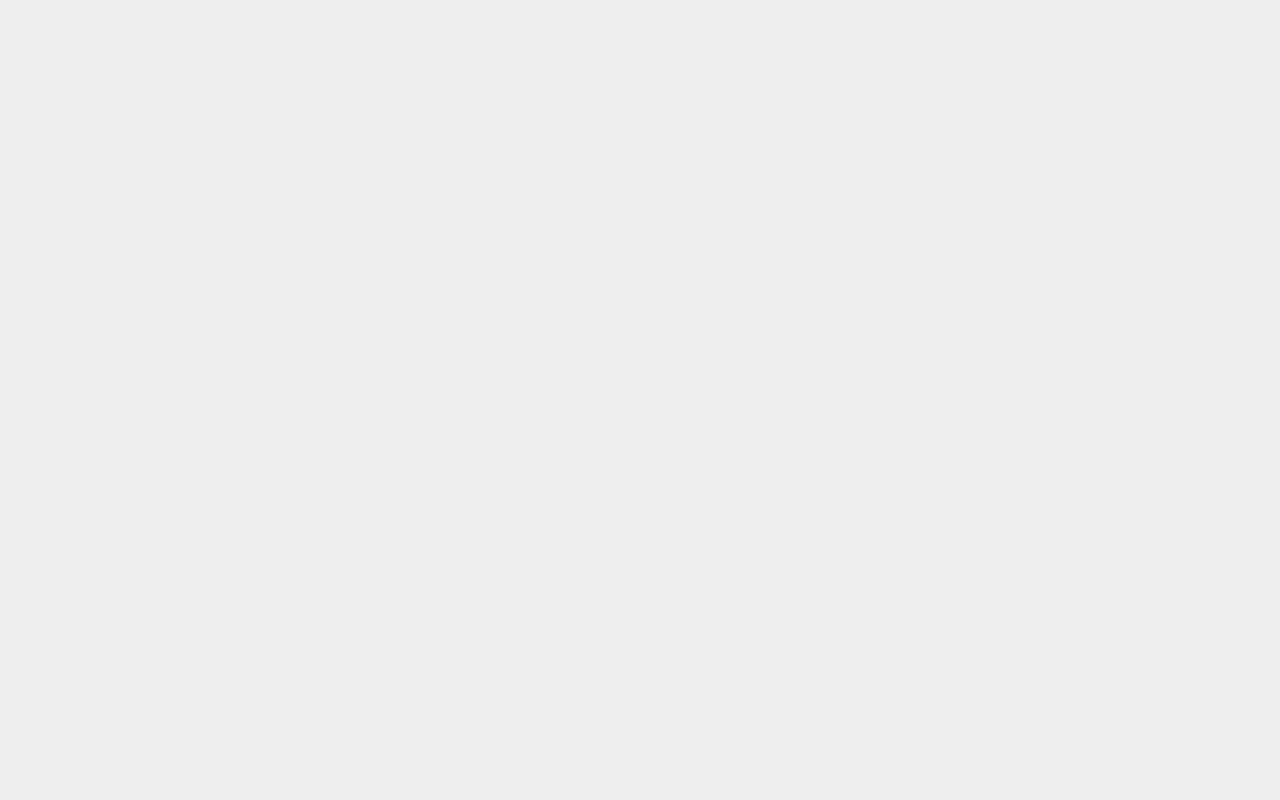
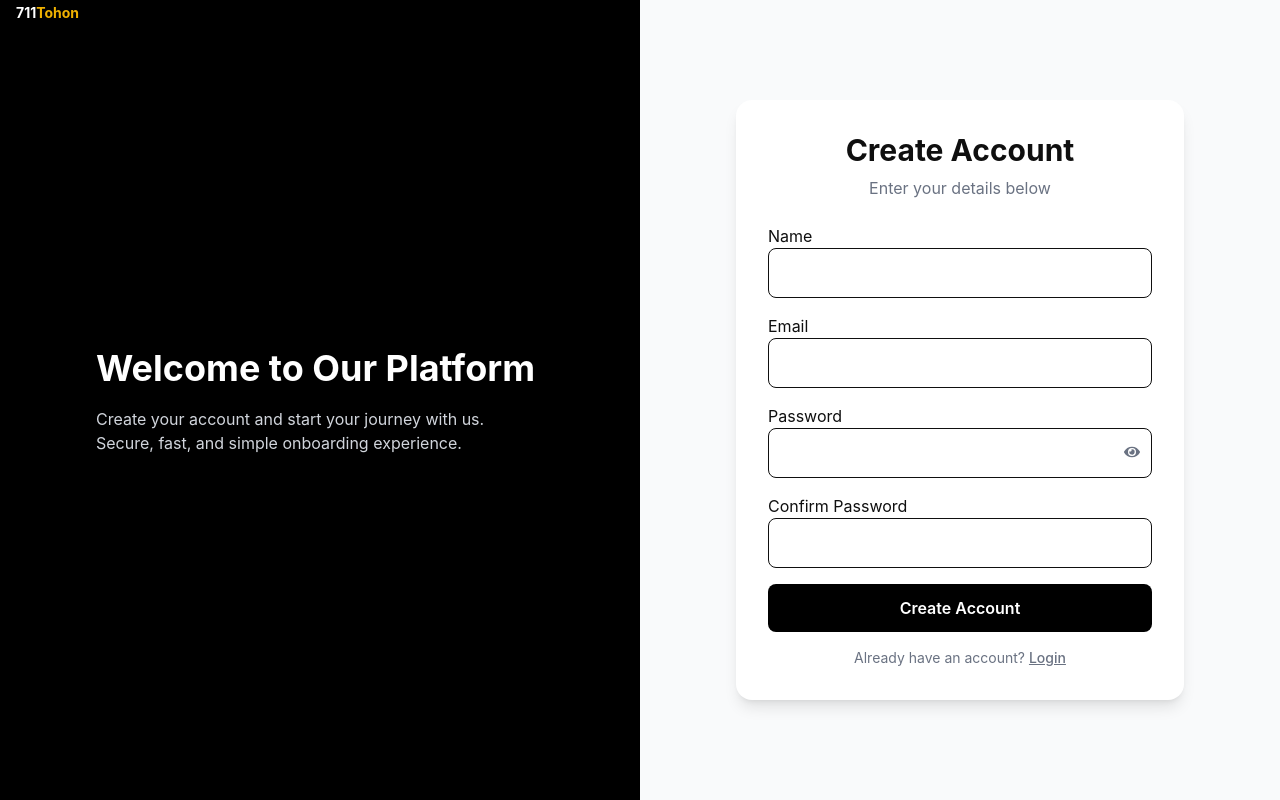
Before and after one commit to Micheal-18/Tohon, a React (Vite) app: page /register in a window 1280 px wide. Before the commit this address had no page. Built offline with nearby package versions, Linux system fonts and the light colour scheme.

Commit message:
Add Register and Modal components; update App routing and Navbar links

```diff
--- a/src/App.jsx
+++ b/src/App.jsx
@@ -1,23 +1,35 @@
-import React from 'react'
-import { Route, Routes } from 'react-router-dom'
-import Navbar from './components/Navbar.jsx'
-import Home from './page/Home.jsx'
-import Layout from './layout/Layout.jsx'
+import React, { useEffect } from 'react';
+import { Route, Routes, useLocation } from 'react-router-dom';
+import Home from './page/Home.jsx';
+import Layout from './layout/Layout.jsx';
+import Register from './page/Register.jsx';
 
 const App = () => {
+  const location = useLocation();
+
+  useEffect(() => {
+    const titles = {
+      '/': 'Home. 711 Tohon',
+      '/cart': 'Cart. 711 Tohon',
+      '/products': 'Products. 711 Tohon'
+    };
+
+    document.title = titles[location.pathname] || '711 Tohon';
+  }, [location.pathname]);
+
   return (
+    <Routes>
+      <Route
+        path="/"
+        element={
+          <Layout>
+            <Home />
+          </Layout>
+        }
+      />
+      <Route path="/register" element={<Register />}   />
+    </Routes>
+  );
+};
 
-      <Routes>
-
-      <Route path='/' element={<>
-
-      <Layout>
-        <Home/>
-      </Layout>
-      </>} />
-    </Routes>
-
-  )
-}
-
-export default App
+export default App;
--- a/src/components/Footer.jsx
+++ b/src/components/Footer.jsx
@@ -4,7 +4,7 @@ import { RiTwitterXFill } from 'react-icons/ri'
 
 const Footer = () => {
     return (
-        <footer className="relative w-full bg-(--footer) dark:bg-(--footer) text-(--secondary) dark:text-(--secondary) py-8 px-6">
+        <footer className="relative w-full border-t-2 border-gray-400 bg-(--footer) dark:bg-(--footer) text-(--secondary) dark:text-(--secondary) py-8 px-6">
 
             <div className="grid grid-cols-1 lg:grid-cols-2 gap-12 max-w-6xl mx-auto py-10 pt-18">
 
@@ -73,7 +73,7 @@ const Footer = () => {
             </div>
 
             {/* COPYRIGHT */}
-            <div className="mt-12 bottom-0 text-left text-sm">
+            <div className="mt-12 bottom-0 lg:text-left text-center text-sm">
                 &copy; 2024 Tohon. All rights reserved.
             </div>
 
--- /dev/null
+++ b/src/components/Modal.jsx
@@ -0,0 +1,13 @@
+import React from 'react'
+
+const Modal = () => {
+  return (
+    <div className='relative w-full backdrop-blur-lg flex justify-center items-center'>
+        <div className=' bg-(--primary) dark:bg-(--primary) text-(--secondary) dark:text-(--secondary)'>
+
+        </div>
+    </div>
+  )
+}
+
+export default Modal
--- a/src/components/Navlink.jsx
+++ b/src/components/Navlink.jsx
@@ -2,7 +2,7 @@ import React from 'react';
 
 const Navlink = () => {
   return (
-    <div className="bg-(--secondary) dark:bg-(--secondary) w-full py-1 ">
+    <div className=" bg-(--secondary) dark:bg-(--secondary) w-full py-1 ">
       <div className="flex justify-center items-center">
         <h1 className="text-(--primary) dark:text-(--primary) font-semibold text-sm">
           The Archive sales are live! Up to 70% off. Shop Now
--- a/src/index.css
+++ b/src/index.css
@@ -14,7 +14,6 @@ html, body {
   width: 100%;
   font-family: -apple-system, BlinkMacSystemFont, 'Segoe UI', Roboto,
   Helvetica, Arial, sans-serif;
-
   background-color: var(--primary);
   color: var(--secondary);
 }
--- a/src/page/Home.jsx
+++ b/src/page/Home.jsx
@@ -136,7 +136,7 @@ const Home = () => {
       </div>
 
       <div className='w-full relative flex flex-col  '>
-        <div className='flex flex-col items-center justify-center bg-(--footer) dark:bg-(--footer) space-x-8 text-lg mt-10 py-20 px-4 lg:px-20 text-center gap-6'>
+        <div className='h-[70vh] flex flex-col items-center justify-center bg-(--footer) dark:bg-(--footer) space-y-6 text-lg mt-10 py-24 px-4 lg:px-20 text-center gap-6'>
           <h1 className='text-2xl text-(--secondary) dark:text-(--secondary) '>The Art of Fewer, Better Choices</h1>
 
           <p className='text-(--secondary) dark:text-(--secondary) max-w-2xl text-center'>
--- /dev/null
+++ b/src/page/Register.jsx
@@ -0,0 +1,201 @@
+import React, { useEffect, useState } from "react";
+import { useNavigate, Link } from "react-router-dom";
+import { FaEye, FaEyeSlash } from "react-icons/fa";
+
+const Register = () => {
+  const navigate = useNavigate();
+
+  const [email, setEmail] = useState("");
+  const [emailError, setEmailError] = useState("");
+  const [password, setPassword] = useState("");
+  const [confirmPassword, setConfirmPassword] = useState("");
+  const [passwordError, setPasswordError] = useState("");
+  const [successMessage, setSuccessMessage] = useState("");
+  const [showPassword, setShowPassword] = useState(false);
+
+  const togglePassword = () => setShowPassword(prev => !prev);
+
+  // ================= EMAIL
+  const handleEmailChange = e => {
+    const value = e.target.value;
+    setEmail(value);
+
+    const emailRegex = /^[^\s@]+@[^\s@]+\.[^\s@]+$/;
+    setEmailError(emailRegex.test(value) ? "" : "Enter valid email");
+  };
+
+  // ================= PASSWORD
+  const handlePasswordChange = e => {
+    const value = e.target.value;
+    setPassword(value);
+
+    const passwordRegex =
+      /^(?=.*[a-z])(?=.*[A-Z])(?=.*\d)(?=.*[!@#$%^&*]).{8,16}$/;
+
+    if (!passwordRegex.test(value)) {
+      setPasswordError(
+        "8–16 chars, uppercase, lowercase, number & special character"
+      );
+    } else if (confirmPassword && value !== confirmPassword) {
+      setPasswordError("Passwords don't match");
+    } else {
+      setPasswordError("");
+    }
+  };
+
+  // ================= CONFIRM
+  const handleConfirmChange = e => {
+    const value = e.target.value;
+    setConfirmPassword(value);
+
+    if (password && value !== password) {
+      setPasswordError("Passwords don't match");
+    } else {
+      setPasswordError("");
+    }
+  };
+
+  // ================= SUBMIT
+  const handleSubmit = e => {
+    e.preventDefault();
+
+    if (!email || !password || !confirmPassword) return;
+
+    if (!emailError && !passwordError && password === confirmPassword) {
+      localStorage.setItem("user", JSON.stringify({ email, password }));
+      setSuccessMessage("Account Created Successfully");
+
+      setTimeout(() => navigate("/"), 1000);
+    }
+  };
+
+  useEffect(() => {
+    const savedUser = JSON.parse(localStorage.getItem("user"));
+    if (savedUser) console.log(savedUser);
+  }, []);
+
+  // ================= UI
+  return (
+    <div className="min-h-screen grid grid-cols-1 md:grid-cols-2">
+
+
+      {/* ================= LEFT PANEL */}
+      <div className="hidden md:flex bg-black text-white items-center justify-center p-10">
+        <div className="absolute top-0 left-4"><a href="/" className="text-sm text-yellow-500 font-bold mb-6">
+          <span className="text-white">711</span>Tohon
+        </a></div>
+        <div className="max-w-md space-y-4">
+          <h1 className="text-4xl font-bold leading-tight">
+            Welcome to Our Platform
+          </h1>
+          <p className="text-gray-300">
+            Create your account and start your journey with us.
+            Secure, fast, and simple onboarding experience.
+          </p>
+        </div>
+      </div>
+
+      {/* ================= RIGHT PANEL */}
+      <div className="flex items-center justify-center bg-gray-50 p-4">
+        <div className="w-full max-w-md bg-white p-8 rounded-2xl shadow-lg">
+
+          <h2 className="text-3xl font-bold mb-2 text-center">
+            Create Account
+          </h2>
+          <p className="text-gray-500 text-center mb-6">
+            Enter your details below
+          </p>
+
+          <form onSubmit={handleSubmit} className="space-y-4">
+
+            {/* NAME */}
+            <div>
+              <label>Name</label>
+              <input
+                type="text"
+                className="w-full p-3 border rounded-lg focus:ring-2 focus:ring-black outline-none"
+                required
+              />
+            </div>
+
+            {/* EMAIL */}
+            <div>
+              <label>Email</label>
+              <input
+                type="email"
+                onChange={handleEmailChange}
+                className={`w-full p-3 border rounded-lg outline-none
+                ${emailError ? "border-red-500" : "focus:ring-2 focus:ring-black"}`}
+                required
+              />
+              {emailError && (
+                <p className="text-sm text-red-500 mt-1">{emailError}</p>
+              )}
+            </div>
+
+            {/* PASSWORD */}
+            <div className="relative">
+              <label>Password</label>
+              <input
+                type={showPassword ? "text" : "password"}
+                onChange={handlePasswordChange}
+                className={`w-full p-3 border rounded-lg outline-none pr-10
+                ${passwordError ? "border-red-500" : "focus:ring-2 focus:ring-black"}`}
+                required
+              />
+
+              <span
+                onClick={togglePassword}
+                className="absolute right-3 top-10 cursor-pointer text-gray-500"
+              >
+                {showPassword ? <FaEyeSlash /> : <FaEye />}
+              </span>
+            </div>
+
+            {/* CONFIRM */}
+            <div>
+              <label>Confirm Password</label>
+              <input
+                type={showPassword ? "text" : "password"}
+                onChange={handleConfirmChange}
+                className={`w-full p-3 border rounded-lg outline-none
+                ${passwordError ? "border-red-500" : "focus:ring-2 focus:ring-black"}`}
+                required
+              />
+              {passwordError && (
+                <p className="text-sm text-red-500 mt-1">{passwordError}</p>
+              )}
+            </div>
+
+            {/* BUTTON */}
+            <button
+              type="submit"
+              className="w-full bg-black text-white py-3 rounded-lg
+              hover:opacity-90 transition font-semibold"
+            >
+              Create Account
+            </button>
+
+            {/* LOGIN LINK */}
+            <p className="text-center text-sm text-gray-500">
+              Already have an account?{" "}
+              <Link to="/pages/Login" className="underline font-medium">
+                Login
+              </Link>
+            </p>
+
+            {/* SUCCESS */}
+            {successMessage && (
+              <div className="bg-green-500 text-white p-2 rounded text-center">
+                {successMessage}
+              </div>
+            )}
+
+          </form>
+        </div>
+      </div>
+    </div>
+  );
+};
+
+export default Register;
--- /dev/null
+++ b/src/page/Widget.jsx
@@ -0,0 +1,13 @@
+import React from 'react'
+import Modal from '../components/Modal'
+
+const Widget = () => {
+  return (
+    <Modal
+    className="absolute top-0 right-0 w-[400px] h-[600px]"
+
+    />
+  )
+}
+
+export default Widget
```
Also changed, not shown: src/components/Navbar.jsx (+10 -10 lines).
